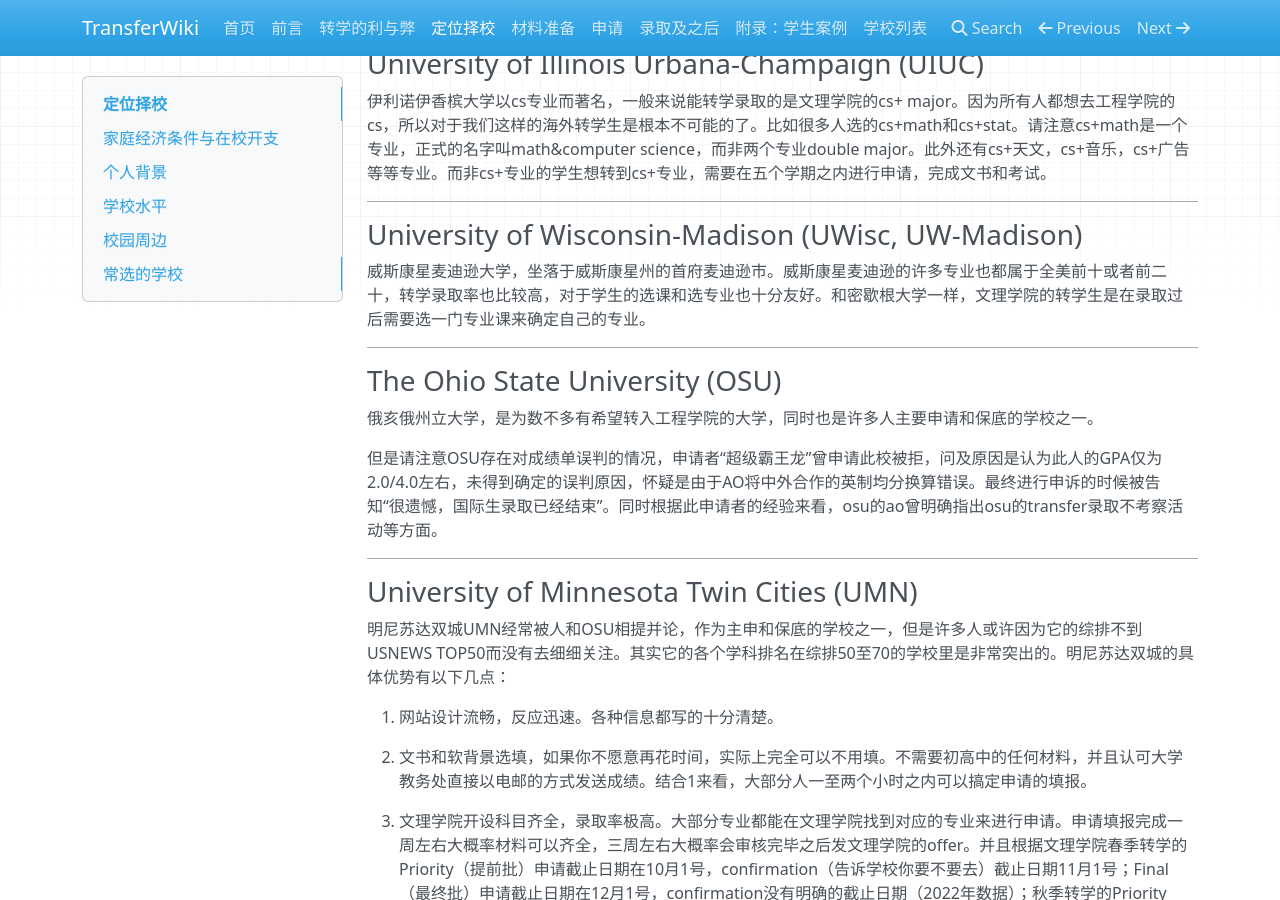
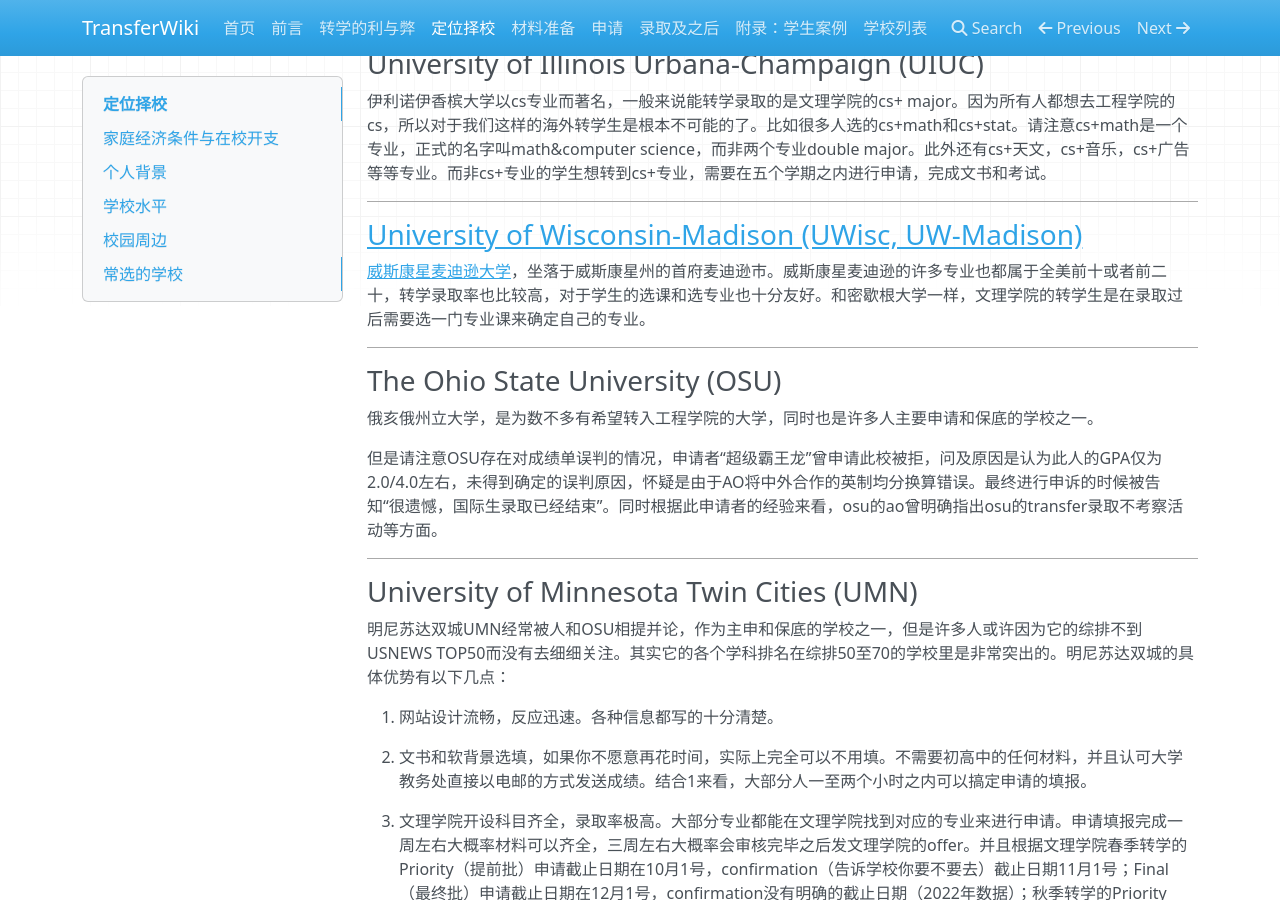
Before and after one commit to SihanXU/TransferWiki, an MkDocs documentation site: the page built from docs/school.md, in a window 1280 px wide and 900 px high, scrolled down 1256 px. Built offline with MkDocs 1.6.1, drawn with Linux system fonts in a browser that asks for light colours; nearby versions of some CDN libraries; part of the change alters nothing that is shown.

```diff
--- a/docs/school.md
+++ b/docs/school.md
@@ -44,8 +44,8 @@
 
 ***
 
-### University of Wisconsin-Madison (UWisc, UW-Madison)
-威斯康星麦迪逊大学，坐落于威斯康星州的首府麦迪逊市。威斯康星麦迪逊的许多专业也都属于全美前十或者前二十，转学录取率也比较高，对于学生的选课和选专业也十分友好。和密歇根大学一样，文理学院的转学生是在录取过后需要选一门专业课来确定自己的专业。
+### [University of Wisconsin-Madison (UWisc, UW-Madison)](/schools/wisc)
+[威斯康星麦迪逊大学](/schools/wisc)，坐落于威斯康星州的首府麦迪逊市。威斯康星麦迪逊的许多专业也都属于全美前十或者前二十，转学录取率也比较高，对于学生的选课和选专业也十分友好。和密歇根大学一样，文理学院的转学生是在录取过后需要选一门专业课来确定自己的专业。
 
 ***
 
```
